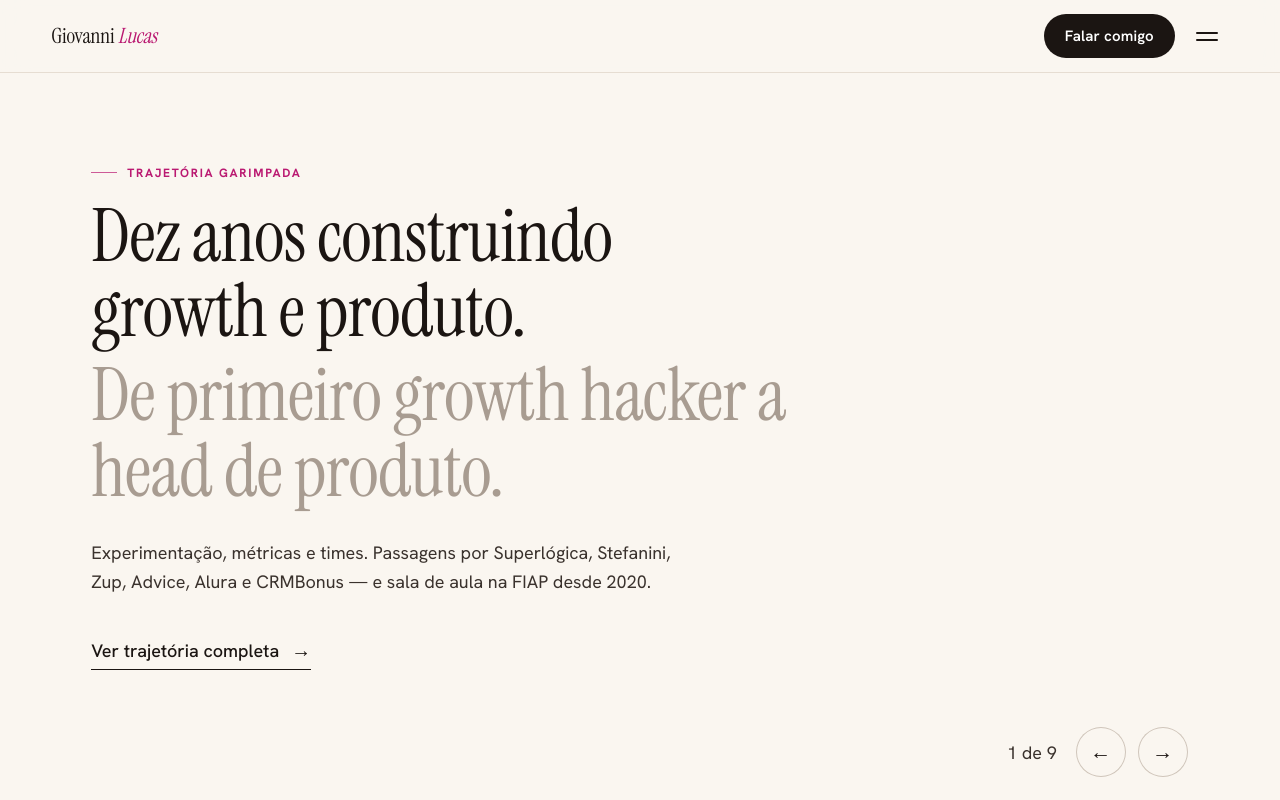
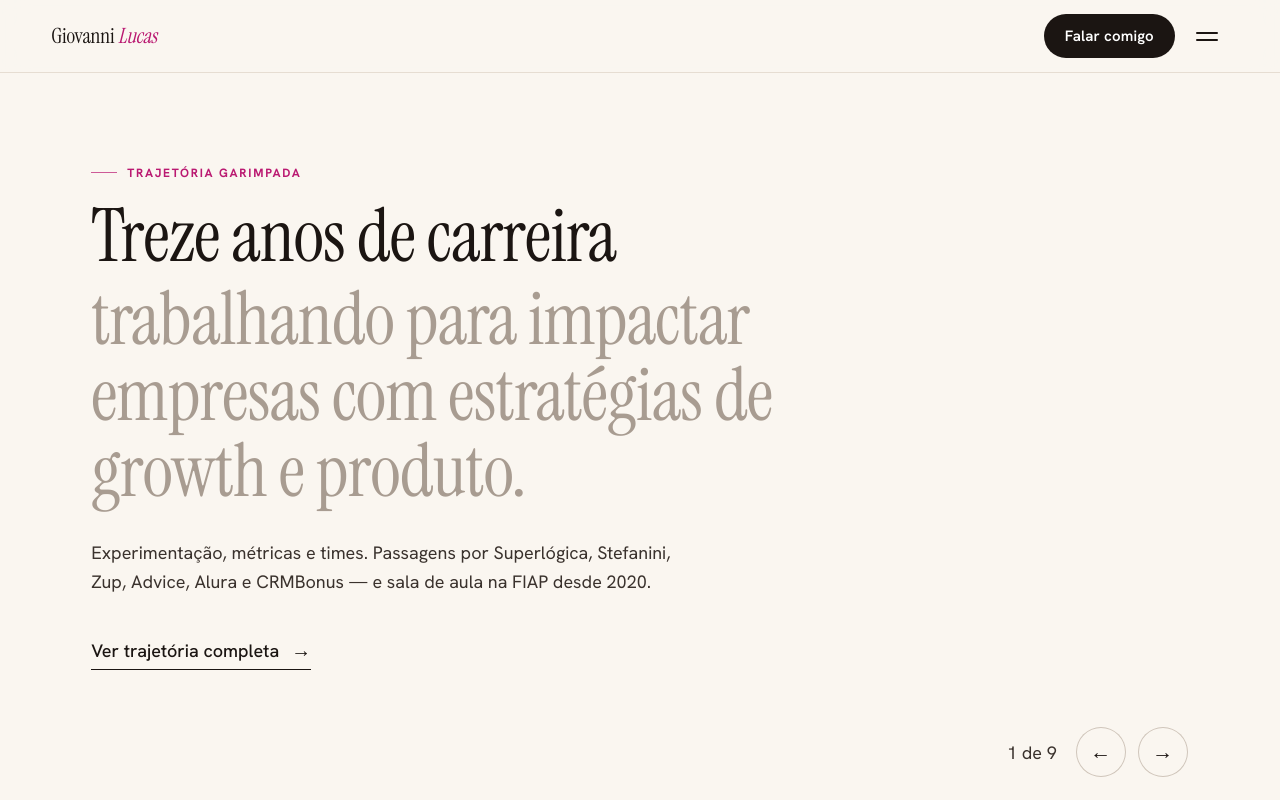
Before and after one commit to giolucas/giolucas, a Next.js app: page / in a window 1280 px wide. Shown: the top 800 px of the page. Built offline with nearby package versions, Linux system fonts and the light colour scheme.

Commit message:
Update hero headline to thirteen years of career copy

```diff
--- a/src/app/layout.tsx
+++ b/src/app/layout.tsx
@@ -5,7 +5,7 @@ import "./globals.css";
 export const metadata: Metadata = {
   title: "Giovanni Lucas — Growth, Produto, IA",
   description:
-    "Dez anos construindo growth e produto: de primeiro growth hacker a head de produto. Passagens por Superlógica, Stefanini, Zup, Advice, Alura e CRMBonus, e sala de aula na FIAP desde 2020.",
+    "Treze anos de carreira trabalhando para impactar empresas com estratégias de growth e produto. Passagens por Superlógica, Stefanini, Zup, Advice, Alura e CRMBonus, e sala de aula na FIAP desde 2020.",
 };
 
 export default function RootLayout({ children }: LayoutProps<"/">) {
--- a/src/components/Hero.tsx
+++ b/src/components/Hero.tsx
@@ -24,7 +24,7 @@ export default function Hero() {
           maxWidth: "20ch",
         }}
       >
-        Dez anos construindo growth e produto.
+        Treze anos de carreira
       </h1>
       <p
         style={{
@@ -39,7 +39,7 @@ export default function Hero() {
           maxWidth: "22ch",
         }}
       >
-        De primeiro growth hacker a head de produto.
+        trabalhando para impactar empresas com estratégias de growth e produto.
       </p>
       <p
         style={{
```
